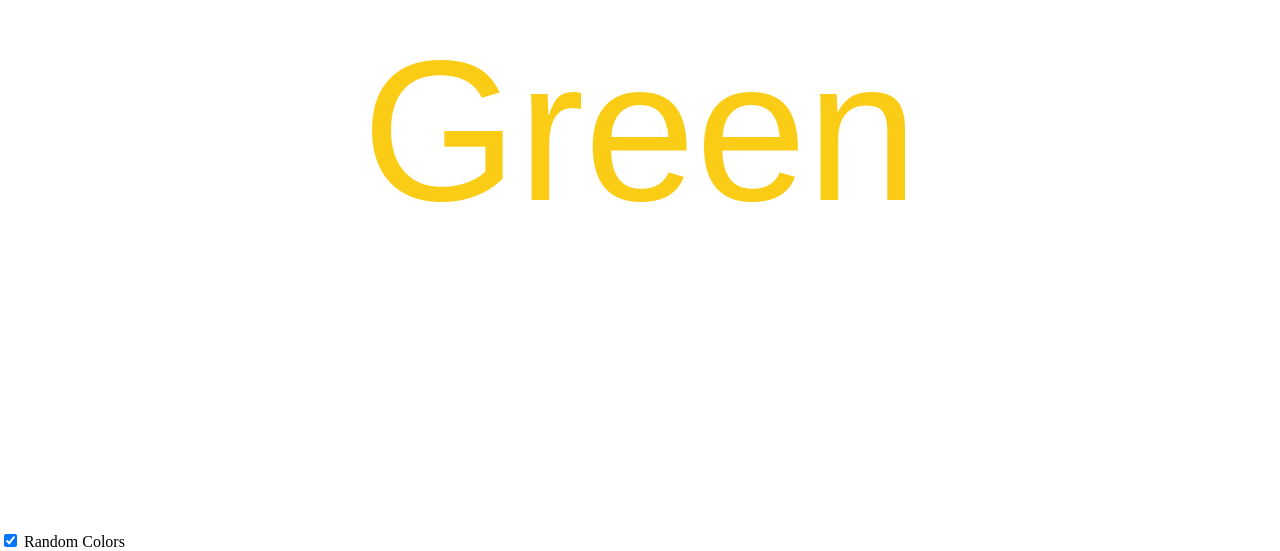
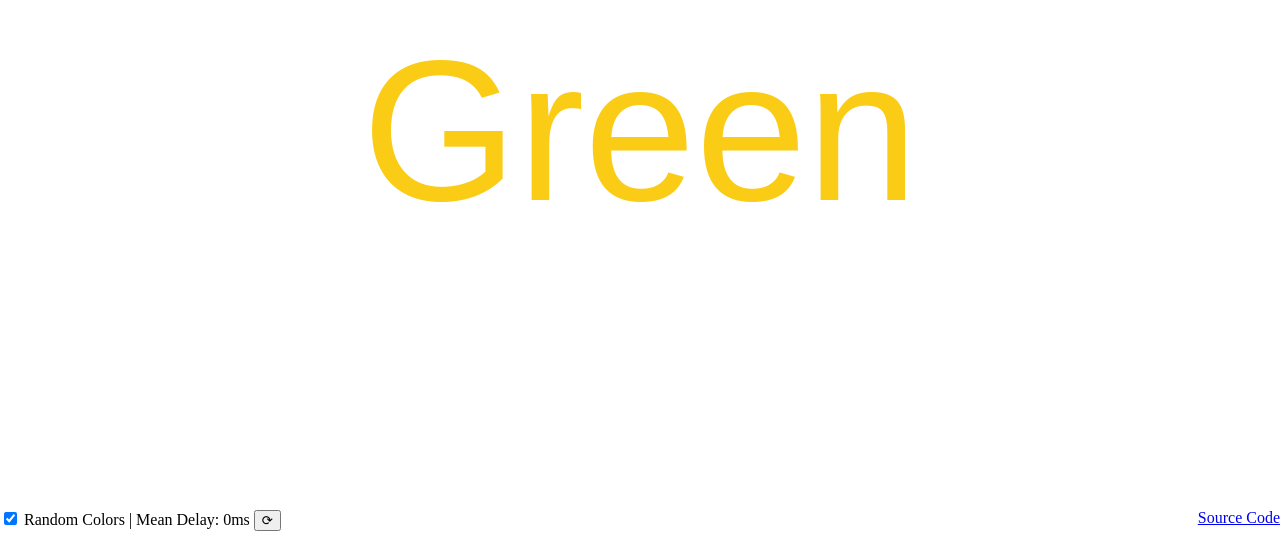
Before and after one commit to connorslade/experimental-connorcode, a Svelte app in the folder stroop-effect/: page / in a window 1280 px wide. Shown: the part 269-820 px from the top of the page. Built offline with nearby package versions, Linux system fonts and the light colour scheme.

Commit message:
Show mean delay time

```diff
--- a/stroop-effect/src/App.svelte
+++ b/stroop-effect/src/App.svelte
@@ -1,21 +1,30 @@
 <script lang="ts">
   import { random } from "./colors";
+  import { mean } from "./stats";
+  import { writable, type Writable } from "svelte/store";
 
   let random_colors = true;
+  let history: Writable<number[]> = writable([]);
 
   let current = random();
-  let timestamp = new Date();
+  let timestamp = 0;
 
   document.addEventListener("keydown", (e) => {
-    if (e.code !== "Space") return;
+    if (e.code === "Space") {
+      let now = new Date().getTime();
+      let delta = now - timestamp;
+      timestamp = now;
+      if (timestamp !== 0)
+        history.update((v) => {
+          v.push(delta);
+          return v;
+        });
 
-    let now = new Date();
-    let delta = now.getTime() - timestamp.getTime();
-    timestamp = now;
-
-    let last_name = current.name;
-    while (current.name === last_name) current = random();
-    e.preventDefault();
+      let last_name = current.name;
+      while (current.name === last_name) current = random();
+    } else if (e.code === "KeyR") {
+      history.set([]);
+    }
   });
 </script>
 
@@ -26,8 +35,25 @@
     </p>
   </div>
 
-  <input type="checkbox" id="a" bind:checked={random_colors} />
-  <label for="a">Random Colors</label>
+  <div class="footer">
+    <div>
+      <input type="checkbox" id="a" bind:checked={random_colors} />
+      <label for="a">Random Colors</label>
+
+      <p>|</p>
+      <p>Mean Delay: {Math.round(mean($history) ?? 0)}ms</p>
+      <button
+        on:click={() => {
+          history.set([]);
+        }}>⟳</button
+      >
+    </div>
+
+    <a
+      href="https://github.com/connorslade/experimental-connorcode/tree/main/stroop-effect"
+      >Source Code</a
+    >
+  </div>
 </main>
 
 <style>
@@ -43,4 +69,16 @@
     font-size: 200px;
     font-family: sans-serif;
   }
+
+  .footer {
+    display: flex;
+    justify-content: space-between;
+    position: absolute;
+    width: 100vw;
+    bottom: 0;
+  }
+
+  .footer > div > * {
+    display: inline;
+  }
 </style>
--- /dev/null
+++ b/stroop-effect/src/stats.ts
@@ -0,0 +1,19 @@
+export function mean(data: number[]): number | null {
+  if (data.length === 0) return null;
+
+  const sorted_data = [...data].sort((a, b) => a - b);
+
+  const q1 = sorted_data[Math.floor(sorted_data.length / 4)];
+  const q3 = sorted_data[Math.floor((sorted_data.length * 3) / 4)];
+  const iqr = q3 - q1;
+
+  const lower_bound = q1 - 1.5 * iqr;
+  const upper_bound = q3 + 1.5 * iqr;
+
+  const filtered_data = sorted_data.filter(
+    (value) => value >= lower_bound && value <= upper_bound
+  );
+
+  const sum = filtered_data.reduce((acc, value) => acc + value, 0);
+  return sum / filtered_data.length;
+}
```
Also changed, not shown: 2 other files (tests, documents, lock files or other folders).
